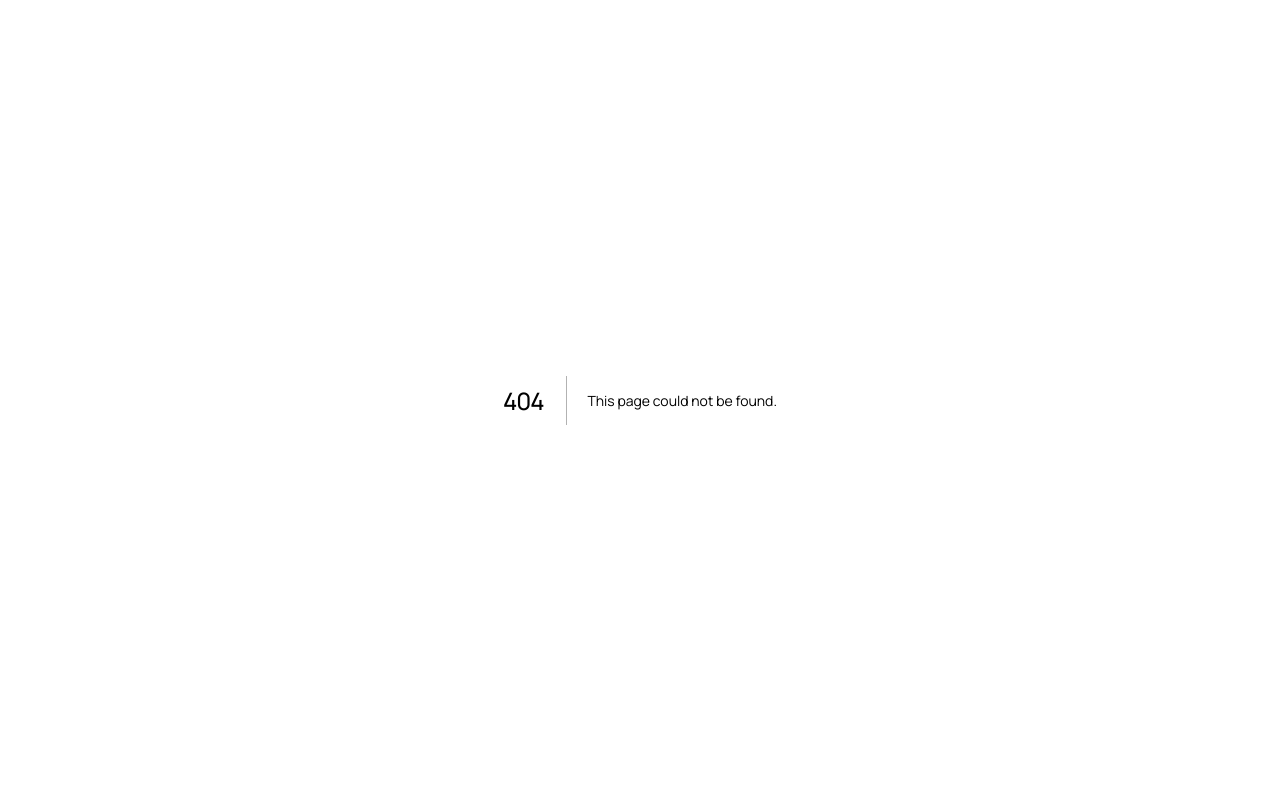
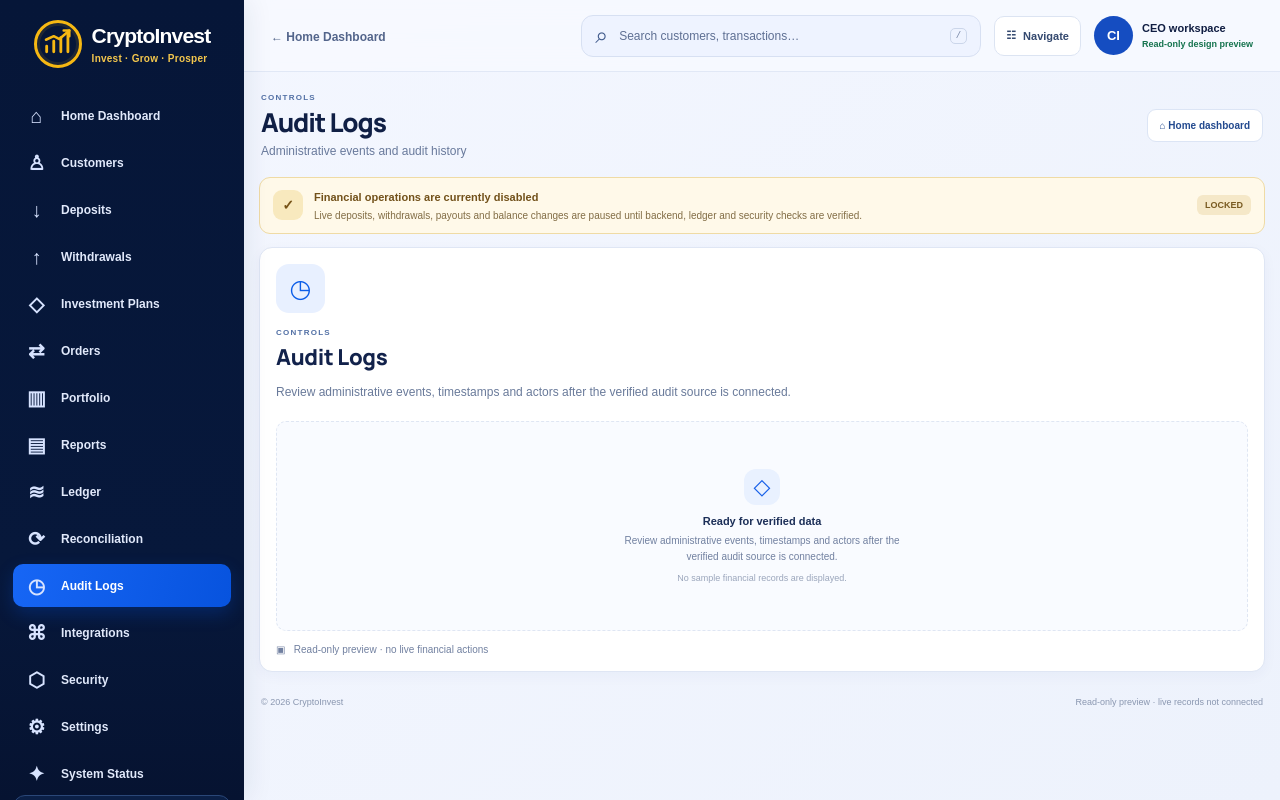
Before and after one commit to udofiaasianubong738-droid/Cryptocurrency, a Next.js app in the folder nextjs/: page /preview/admin/audit in a window 1280 px wide. Before the commit this address had no page. Built offline with nearby package versions, Linux system fonts and the light colour scheme.

Commit message:
Add read-only preview routes for all admin sections

```diff
--- /dev/null
+++ b/nextjs/src/app/preview/admin/[section]/page.tsx
@@ -0,0 +1,21 @@
+import { notFound } from "next/navigation";
+import DashboardApp from "../../../dashboard-app";
+
+const sections = new Set([
+  "customers", "deposits", "withdrawals", "plans", "orders", "portfolio",
+  "reports", "ledger", "reconciliation", "audit", "integrations", "security",
+  "settings", "system-status",
+]);
+
+export async function generateMetadata({ params }: { params: Promise<{ section: string }> }) {
+  const { section } = await params;
+  if (!sections.has(section)) return { title: "Not found" };
+  const label = section.replace(/-/g, " ").replace(/\\b\\w/g, (letter) => letter.toUpperCase());
+  return { title: `${label} · Admin Preview`, robots: { index: false, follow: false } };
+}
+
+export default async function AdminPreviewSectionPage({ params }: { params: Promise<{ section: string }> }) {
+  const { section } = await params;
+  if (!sections.has(section)) notFound();
+  return <DashboardApp activeSection={section} basePath="/preview/admin" previewMode />;
+}
```
